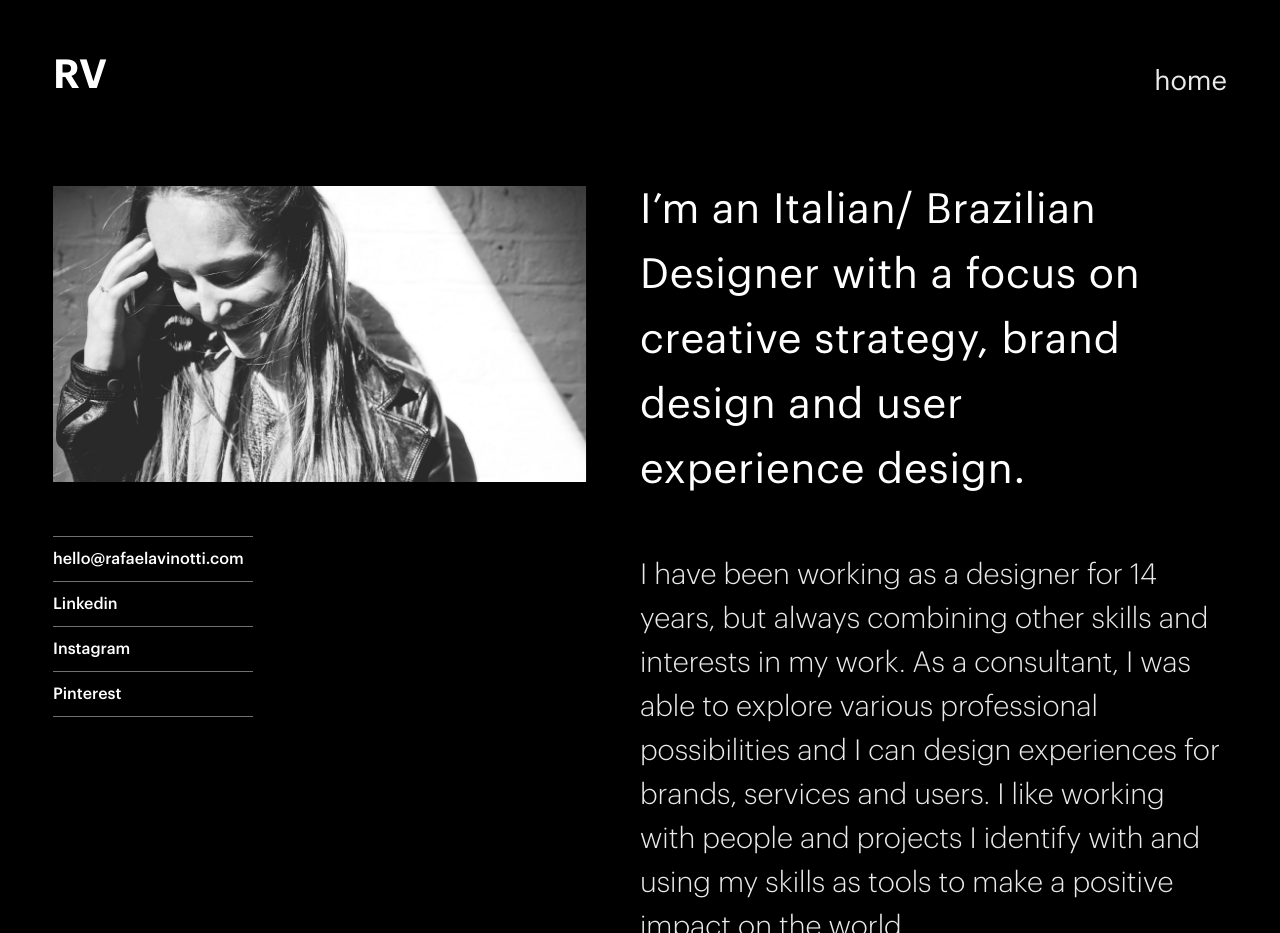
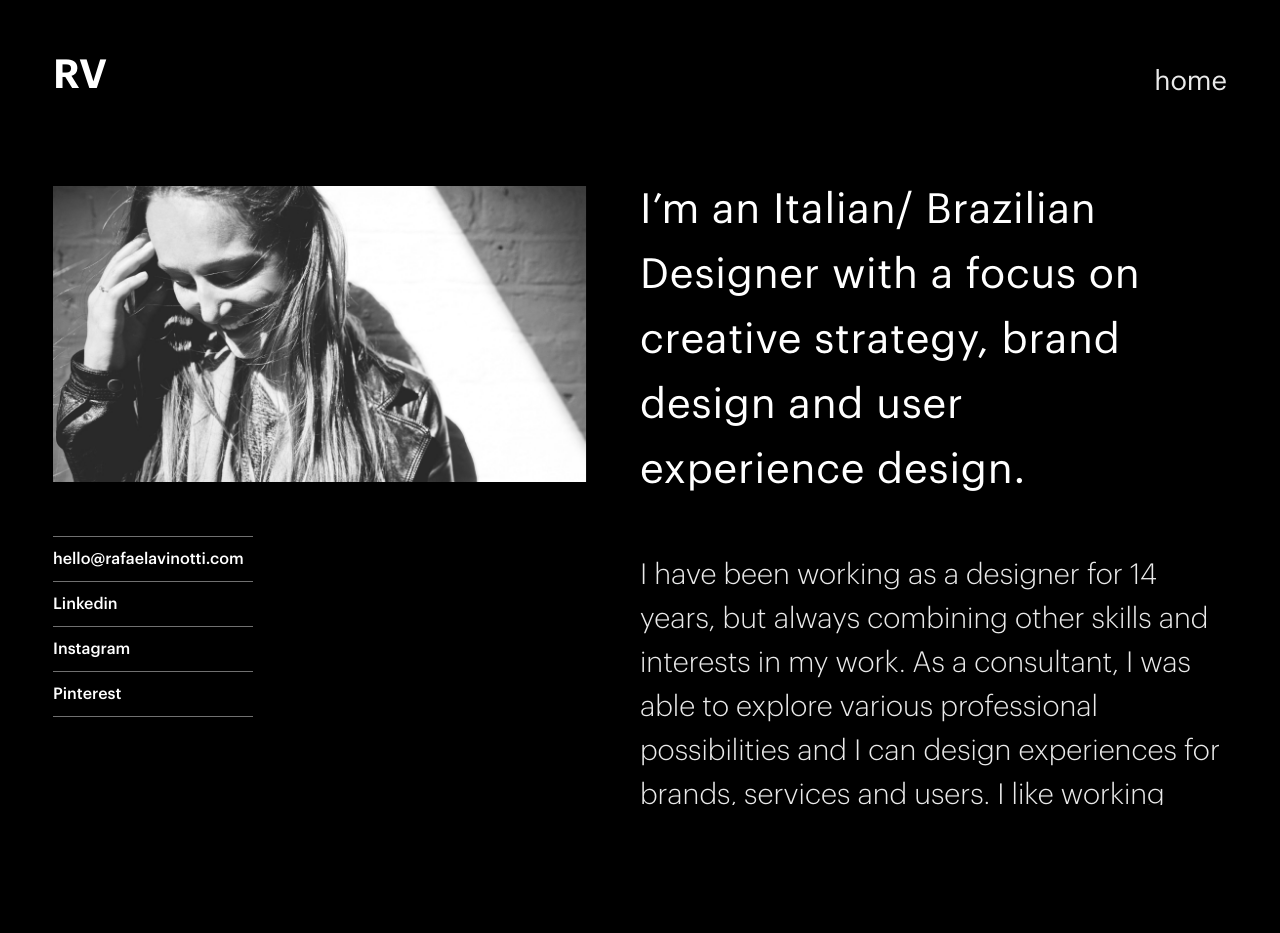
Before and after one commit to dvidotti/rafaela_coming_soon, a React (Create React App) app: page /about in a window 1280 px wide. After the commit the page ends 805 px from the top, so only its background shows below. Built offline with nearby package versions, Linux system fonts and the light colour scheme.

Commit message:
adjust rhs size

```diff
--- a/src/components/About/About.css
+++ b/src/components/About/About.css
@@ -17,7 +17,7 @@
 
 .about-container {
   width: 50%;
-  height:100vh;
+  height:84vh;
   overflow-y: auto;
 }
 
@@ -98,6 +98,10 @@
 
 .padTop10{
   padding-top: 10px;
+}
+
+.about-page {
+  height: 100vh;
 }
 
 @media screen and (max-width: 600px) {
--- a/src/components/About/About.js
+++ b/src/components/About/About.js
@@ -16,7 +16,7 @@ const About = (props) => {
 
 
   return(
-    <React.Fragment>
+    <main className="about-page">
       <div className="nav-bar">
         <div className="logo nav-container left-nav mobile-version">
           <span onClick={() => sendToHome()} className="nav-link white">RV</span>
@@ -148,7 +148,7 @@ const About = (props) => {
           </div>
         </section>
       </section>
-    </React.Fragment>
+    </main>
   )
 }
 
```
